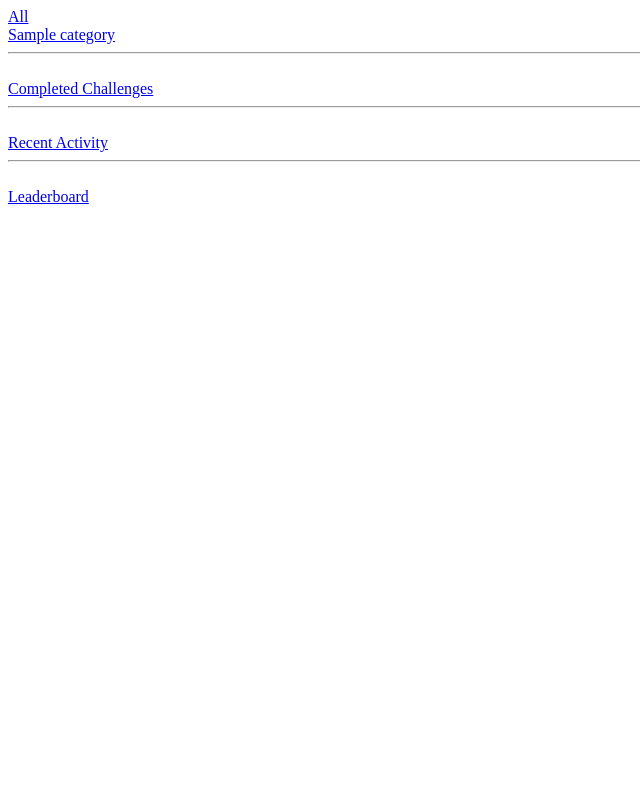
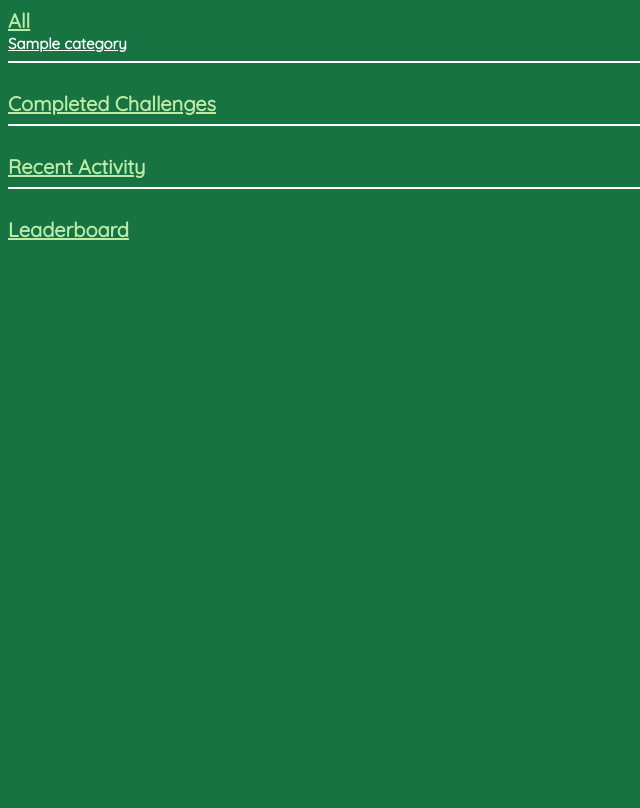
Before and after one commit to kfb19/group-software-project, a Django app: template UniExplore/templates/sidebar.html in a window 1280 px wide. Shown: the whole page, without its empty margins (0-640 px from the left). Before the commit the page ends 204 px from the top, so only its background shows below. Run offline with Django 4.2, Linux system fonts and the light colour scheme; the template is opened without the code that fills it: most values are stand-ins (such as "Sample title", 1, 10 or a date in 2020).

Commit message:
Styling done on sidebar

```diff
--- a/UniExplore/templates/sidebar.html
+++ b/UniExplore/templates/sidebar.html
@@ -1,7 +1,69 @@
-<!--Written by Michael Hills-->
+<!--Written by Michael Hills and Kate Belson-->
+<!DOCTYPE html>
+<html lang="en">
+<head>
+    <meta charset="UTF-8">
+</head>
+
+<!--Written by Kate Belson-->
+<style>
+    @import url('https://fonts.googleapis.com/css?family=Quicksand');
+
+    *, body {
+        font-family: 'Quicksand', sans-serif;
+        font-weight: 400;
+    }
+
+    html, body {
+        height: 100%;
+        background-color: #177442;
+        overflow: visible;
+        text-align: left;
+        color: #fff;
+    }
+
+    h1 {
+        color: #fff;
+        text-align: left;
+        font-size: 28px;
+        font-weight: 600;
+        margin-bottom: 5px;
+    }
+
+    a {
+        color: #fff;
+        text-align: left;
+        font-size: 15px;
+        font-weight: 600;
+        margin-bottom: 5px;
+    }
+
+    hr {
+        border: 1px solid #fff;
+        width: 100%;
+        margin-left:0;
+    }
+
+    .all a {
+        color: #BBEBA6;
+        text-align: left;
+        font-size: 20px;
+        font-weight: 600;
+        margin-bottom: 5px;
+    }
+
+    .other-pages a {
+        color: #BBEBA6;
+        text-align: left;
+        font-size: 20px;
+        font-weight: 600;
+        margin-bottom: 5px;
+    }
+
+</style>
+
 <div class="options">
-
-    <div>
+    <div class="all">
         <a href = "{% url 'home' %}">All</a>
     </div>
     {% for category in categories %}
@@ -9,7 +71,7 @@
         <a href = "{% url 'home' %}?q={{category.name}} ">{{category}}</a>
     </div>
     {% endfor %}
-
+    <div class="other-pages">
     <hr>
     <br>
     <a href= "{% url 'myResponses' %}">Completed Challenges</a>
@@ -19,5 +81,6 @@
     <hr>
     <br>
     <a href = "{% url 'leaderboard' %}">Leaderboard</a>
+</div>
 
 </div >
```
Also changed, not shown: UniExplore/base/templates/base/home.html (+42 -0 lines).
